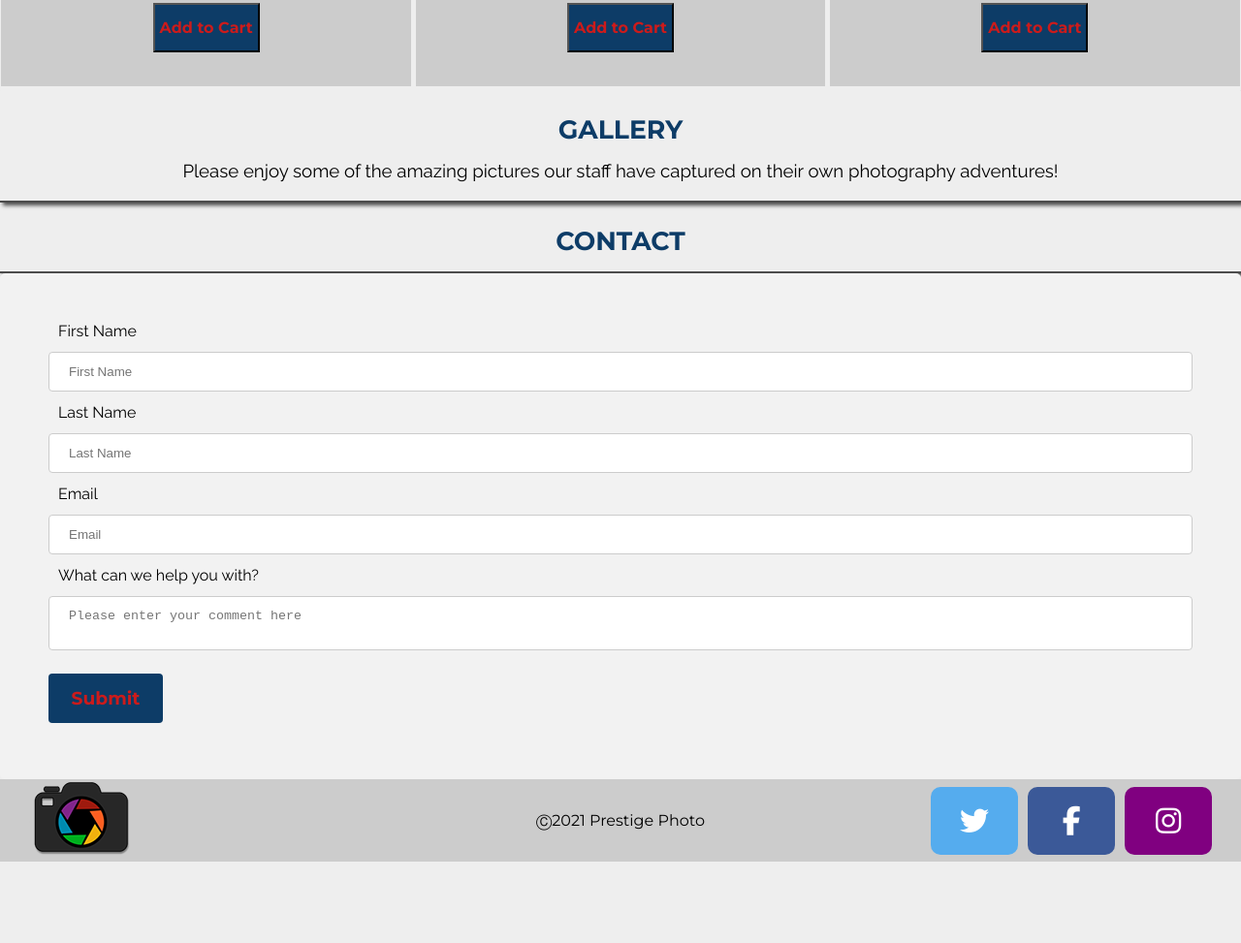
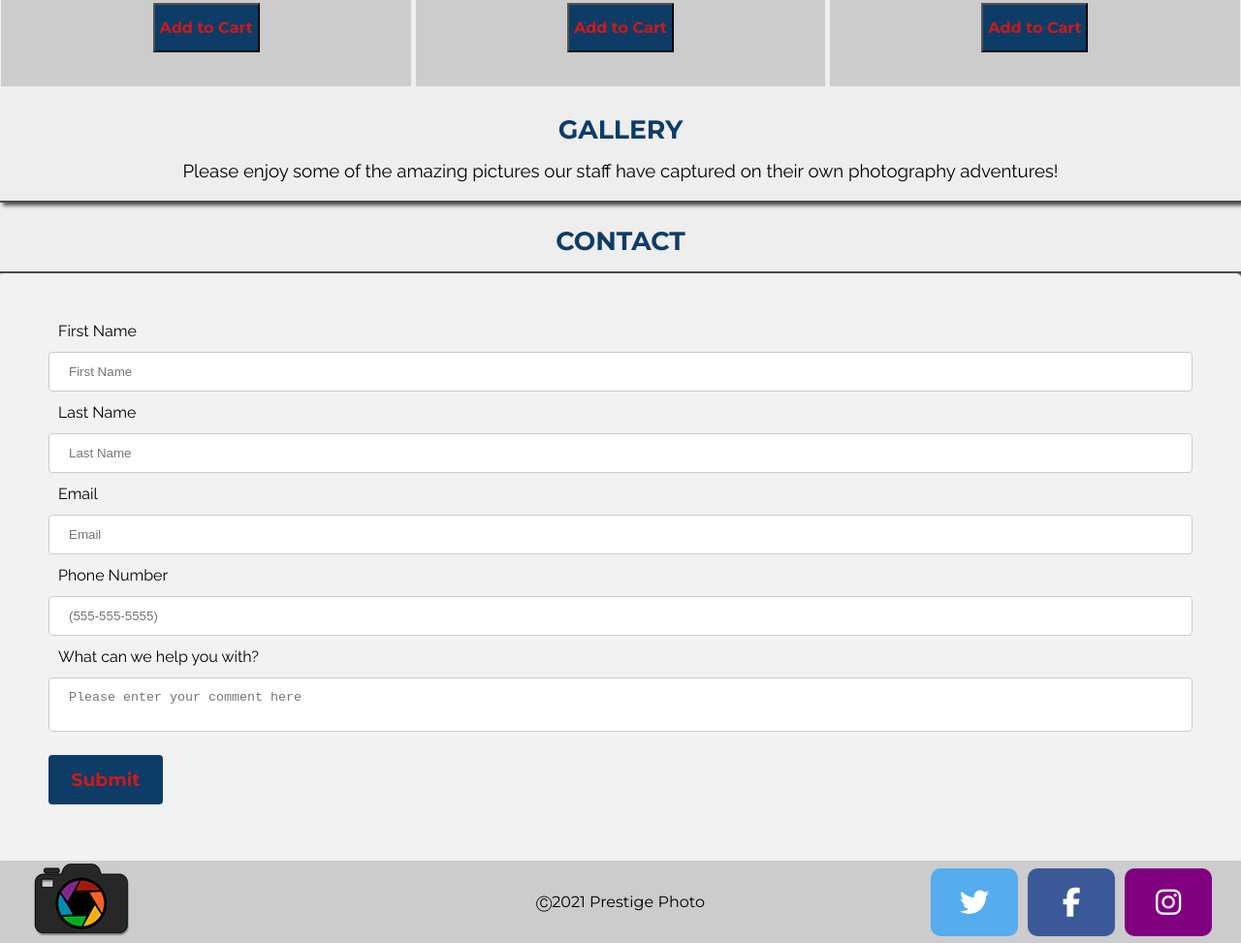
Before and after one commit to bryantbergstrom10/bryantbergstrom10.github.io, a plain HTML site: page index.html in a window 1280 px wide. Shown: the part 3648-4621 px from the top of the page at 97% size. Before the commit the page ends 4537 px from the top, so only its background shows below. Drawn offline with Linux system fonts and the light colour scheme; a script that the page names is missing.

Commit message:
number field added

```diff
--- a/index.html
+++ b/index.html
@@ -154,6 +154,7 @@
     </div>
     <!-- End Slideshow Container -->
 
+    <!-- Contact Form -->
     <div class="blurb">
         <h2>
             <span id="contact">&nbsp;</span>
@@ -171,12 +172,17 @@
             <label for="country">Email</label>
             <input type="text" id="info" name="email" placeholder="Email">
 
+            <label for="country">Phone Number</label>
+            <input type="text" id="info" name="number" placeholder="(555-555-5555)">
+
             <label for="comment">What can we help you with?</label>
             <textarea type="text" id="info" name="comment" placeholder="Please enter your comment here"></textarea>
 
             <input type="submit" value="Submit">
         </form>
     </div>
+    <!-- End Contact Form -->
+
     <footer>
         <div class="footerleft" id="left">
             <a href="./index.html"><img src="./images/Footer.png" alt="Prestige Photo"></a>
```
